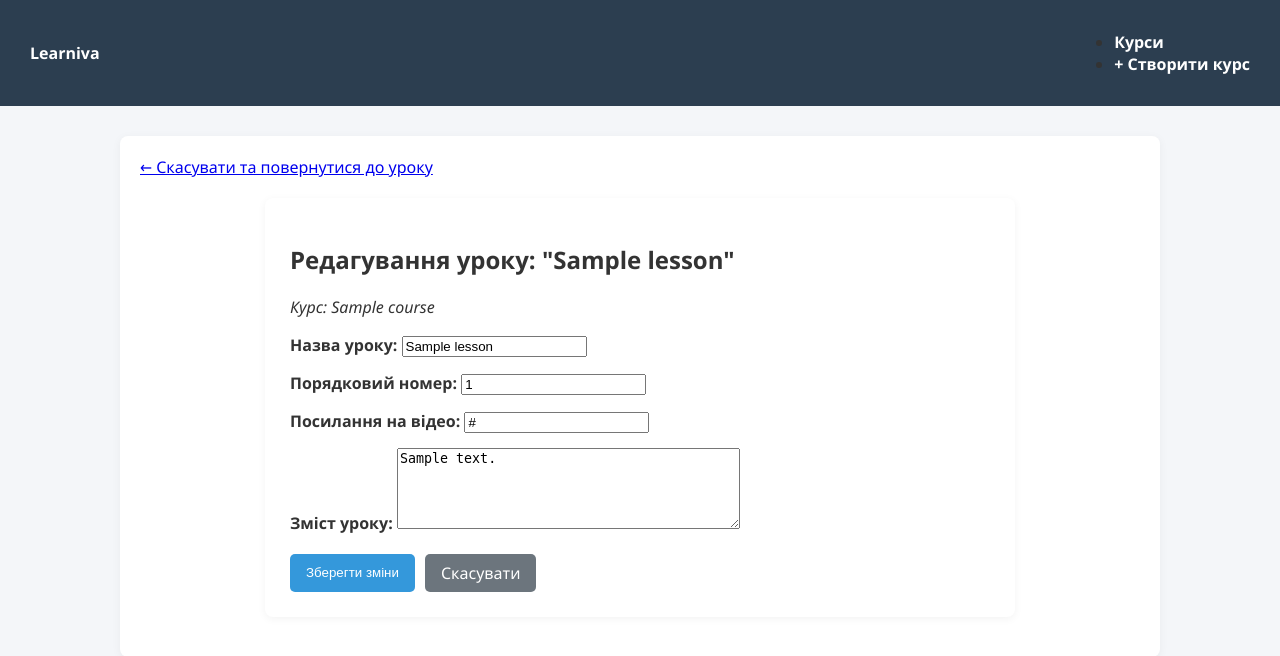
After one commit to SophiaBalog/Learniva, a Django app: page /lessons/1/edit/ in a window 1280 px wide. The commit adds this page. Shown: the top 656 px of the page. Run offline with Django 5.2, Linux system fonts and the light colour scheme; tables that the repository leaves empty hold one stand-in row (values such as "Sample post").

Commit message:
add lesson templates

```diff
--- a/learniva_app/static/learniva_app/style.css
+++ b/learniva_app/static/learniva_app/style.css
@@ -1,64 +1,79 @@
 body {
     font-family: 'Segoe UI', Tahoma, Geneva, Verdana, sans-serif;
-    background-color: #f4f7f6;
+    background-color: #f4f6f9;
+    margin: 0;
+    padding: 0;
     color: #333;
-    margin: 0;
-    padding: 40px;
 }
 
 .container {
-    max-width: 800px;
-    margin: 0 auto;
+    max-width: 1000px;
+    margin: 30px auto;
+    padding: 20px;
     background: #ffffff;
-    padding: 30px;
-    border-radius: 12px;
-    box-shadow: 0 4px 15px rgba(0, 0, 0, 0.05);
+    border-radius: 8px;
+    box-shadow: 0 2px 10px rgba(0, 0, 0, 0.05);
 }
 
-h1 {
-    color: #2c3e50;
-    border-bottom: 2px solid #eef2f5;
-    padding-bottom: 15px;
-    margin-top: 0;
+.navbar {
+    background-color: #2c3e50;
+    padding: 15px 30px;
+    display: flex;
+    justify-content: space-between;
+    align-items: center;
 }
 
-.course-list {
-    list-style: none;
-    padding: 0;
-    margin: 20px 0;
+.navbar a {
+    color: #ffffff;
+    text-decoration: none;
+    font-weight: 600;
+}
+
+.btn {
+    display: inline-block;
+    padding: 8px 16px;
+    background-color: #3498db;
+    color: white;
+    border-radius: 5px;
+    text-decoration: none;
+    border: none;
+    cursor: pointer;
+}
+
+.btn-danger {
+    background-color: #e74c3c;
+    color: white;
+    padding: 8px 16px;
+    border-radius: 5px;
+    text-decoration: none;
+}
+
+.courses-grid {
+    display: grid;
+    grid-template-columns: repeat(auto-fill, minmax(280px, 1fr));
+    gap: 20px;
+    margin-top: 20px;
 }
 
 .course-card {
-    background-color: #f8fafc;
-    border: 1px solid #e2e8f0;
-    border-left: 5px solid #3b82f6;
+    border: 1px solid #e0e0e0;
+    padding: 15px;
     border-radius: 8px;
-    padding: 16px 20px;
-    margin-bottom: 12px;
-    transition: transform 0.2s ease, box-shadow 0.2s ease;
+    background: #fafafa;
 }
 
-.course-card:hover {
-    transform: translateY(-2px);
-    box-shadow: 0 4px 12px rgba(59, 130, 246, 0.15);
+.video-wrapper {
+    position: relative;
+    padding-bottom: 56.25%;
+    height: 0;
+    overflow: hidden;
+    margin: 15px 0;
 }
 
-.course-title {
-    font-size: 1.15rem;
-    color: #1e293b;
-    font-weight: 600;
+.video-wrapper iframe {
+    position: absolute;
+    top: 0;
+    left: 0;
+    width: 100%;
+    height: 100%;
 }
-
-.course-category {
-    font-size: 0.9rem;
-    color: #64748b;
-    margin-top: 4px;
-}
-
-.empty-message {
-    color: #64748b;
-    font-style: italic;
-    background: #f1f5f9;
-    padding: 15px;
-    border-radius: 6px;
-}
--- a/learniva_app/templates/learniva_app/base.html
+++ b/learniva_app/templates/learniva_app/base.html
@@ -7,16 +7,16 @@
     <link rel="stylesheet" href="{% static 'learniva_app/style.css' %}">
 </head>
 <body>
-    <header class="navbar">
+    <nav class="navbar">
         <a href="{% url 'courses_list' %}" class="logo">Learniva</a>
-        <nav>
-            <a href="{% url 'courses_list' %}">Всі курси</a>
-            <a href="{% url 'course_create' %}" class="btn">+ Додати курс</a>
-        </nav>
-    </header>
+        <ul>
+            <li><a href="{% url 'courses_list' %}">Курси</a></li>
+            <li><a href="{% url 'course_create' %}">+ Створити курс</a></li>
+        </ul>
+    </nav>
 
-    <main class="container">
+    <div class="container">
         {% block content %}{% endblock %}
-    </main>
+    </div>
 </body>
 </html>
--- /dev/null
+++ b/learniva_app/templates/learniva_app/edit_lesson.html
@@ -0,0 +1,41 @@
+{% extends 'learniva_app/base.html' %}
+
+{% block title %}Редагувати урок | {{ lesson.title }}{% endblock %}
+
+{% block content %}
+    <a href="{% url 'lesson_detail' lesson.lessons_id %}">&larr; Скасувати та повернутися до уроку</a>
+
+    <div class="form-container" style="max-width: 700px; margin: 20px auto; background: #ffffff; padding: 25px; border-radius: 8px; box-shadow: 0 2px 8px rgba(0,0,0,0.05);">
+        <h2>Редагування уроку: "{{ lesson.title }}"</h2>
+        <p><em>Курс: {{ lesson.courses_course.title }}</em></p>
+
+        <form method="post">
+            {% csrf_token %}
+
+            <div class="form-group" style="margin-bottom: 15px;">
+                <label for="{{ form.title.id_for_label }}"><strong>Назва уроку:</strong></label>
+                {{ form.title }}
+            </div>
+
+            <div class="form-group" style="margin-bottom: 15px;">
+                <label for="{{ form.order_number.id_for_label }}"><strong>Порядковий номер:</strong></label>
+                {{ form.order_number }}
+            </div>
+
+            <div class="form-group" style="margin-bottom: 15px;">
+                <label for="{{ form.video_url.id_for_label }}"><strong>Посилання на відео:</strong></label>
+                {{ form.video_url }}
+            </div>
+
+            <div class="form-group" style="margin-bottom: 20px;">
+                <label for="{{ form.content.id_for_label }}"><strong>Зміст уроку:</strong></label>
+                {{ form.content }}
+            </div>
+
+            <div style="display: flex; gap: 10px;">
+                <button type="submit" class="btn">Зберегти зміни</button>
+                <a href="{% url 'lesson_detail' lesson.lessons_id %}" class="btn-secondary" style="padding: 8px 16px; text-decoration: none; border-radius: 5px; background: #6c757d; color: white;">Скасувати</a>
+            </div>
+        </form>
+    </div>
+{% endblock %}
--- a/learniva_app/urls.py
+++ b/learniva_app/urls.py
@@ -20,4 +20,10 @@ urlpatterns = [
         name='add_lesson',
     ),
     path('tests/<int:test_id>/', views.test_detail, name='test_detail'),
+    path('lessons/<int:lesson_id>/edit/', views.edit_lesson, name='edit_lesson'),
+    path(
+        'lessons/<int:lesson_id>/delete/',
+        views.delete_lesson,
+        name='delete_lesson',
+    ),
 ]
--- a/learniva_app/views.py
+++ b/learniva_app/views.py
@@ -1,108 +1,156 @@
 from django.shortcuts import get_object_or_404, redirect, render
 from .forms import CourseForm, LessonForm
-from .models import Courses, Lessons, Questions, TestResults, Tests, UserCourses
+from .models import Courses, Lessons, Questions, TestResults, Tests, UserCourses, Users
 
 
+# 1. Список усіх курсів
 def courses_list(request):
-  courses = Courses.objects.all().order_by('-create_at')
-  return render(
-      request, 'learniva_app/courses_list.html', {'courses': courses}
-  )
+    courses = Courses.objects.all().order_by('-create_at')
+    return render(
+        request, 'learniva_app/courses_list.html', {'courses': courses}
+    )
 
+
+# 2. Деталі курсу зі списком уроків
 def course_detail(request, course_id):
-  course = get_object_or_404(Courses, course_id=course_id)
-  lessons = Lessons.objects.filter(courses_course=course).order_by(
-      'order_number'
-  )
-  return render(
-      request,
-      'learniva_app/course_detail.html',
-      {'course': course, 'lessons': lessons},
-  )
+    course = get_object_or_404(Courses, course_id=course_id)
+    lessons = Lessons.objects.filter(courses_course=course).order_by('order_number')
+    return render(
+        request,
+        'learniva_app/course_detail.html',
+        {'course': course, 'lessons': lessons},
+    )
 
+
+# 3. Перегляд окремого уроку та пов'язаних тестів
+def lesson_detail(request, lesson_id):
+    lesson = get_object_or_404(Lessons, pk=lesson_id)
+    tests = Tests.objects.filter(lessons_lessons=lesson)
+    return render(
+        request,
+        'learniva_app/lesson_detail.html',
+        {'lesson': lesson, 'tests': tests},
+    )
+
+
+# 4. Проходження тесту та перевірка відповідей
 def test_detail(request, test_id):
-  test = get_object_or_404(Tests, pk=test_id)
-  # Отримуємо всі питання до цього тесту, сортуючи за порядковим номером
-  questions = Questions.objects.filter(tests_test=test).order_by(
-      'order_number'
-  )
+    test = get_object_or_404(Tests, pk=test_id)
+    questions = Questions.objects.filter(tests_test=test).order_by('order_number')
 
-  if request.method == 'POST':
-    score = 0
-    total_questions = questions.count()
-    results_detail = []
+    if request.method == 'POST':
+        score = 0
+        total_questions = questions.count()
+        results_detail = []
 
-    for question in questions:
-      # Отримуємо обрану користувачем відповідь з HTML-форми
-      selected_answer = request.POST.get(f'question_{question.question_id}')
+        for question in questions:
+            selected_answer = request.POST.get(f'question_{question.question_id}')
+            is_correct = selected_answer == question.correct_answer
+            if is_correct:
+                score += 1
 
-      is_correct = selected_answer == question.correct_answer
-      if is_correct:
-        score += 1
+            results_detail.append({
+                'question': question.question_text,
+                'selected': selected_answer,
+                'correct': question.correct_answer,
+                'is_correct': is_correct,
+            })
 
-      results_detail.append({
-          'question': question.question_text,
-          'selected': selected_answer,
-          'correct': question.correct_answer,
-          'is_correct': is_correct,
-      })
+        default_user = Users.objects.first()
+        if default_user:
+            TestResults.objects.create(
+                score=score, users_user=default_user, tests_test=test
+            )
+
+        return render(
+            request,
+            'learniva_app/test_result.html',
+            {
+                'test': test,
+                'score': score,
+                'total_questions': total_questions,
+                'results_detail': results_detail,
+            },
+        )
 
     return render(
         request,
-        'learniva_app/test_result.html',
+        'learniva_app/test_detail.html',
         {
             'test': test,
-            'score': score,
-            'total_questions': total_questions,
-            'results_detail': results_detail,
+            'questions': questions,
         },
     )
 
-  return render(
-      request,
-      'learniva_app/test_detail.html',
-      {
-          'test': test,
-          'questions': questions,
-      },
-  )
 
+# 5. Створення нового курсу
 def course_create(request):
-  if request.method == 'POST':
-    form = CourseForm(request.POST)
-    if form.is_valid():
-      form.save()
-      return redirect('courses_list')
-  else:
-    form = CourseForm()
-  return render(request, 'learniva_app/course_form.html', {'form': form})
+    if request.method == 'POST':
+        form = CourseForm(request.POST)
+        if form.is_valid():
+            form.save()
+            return redirect('courses_list')
+    else:
+        form = CourseForm()
+    return render(request, 'learniva_app/course_form.html', {'form': form})
 
 
 # 6. Видалення курсу
 def course_delete(request, course_id):
-  course = get_object_or_404(Courses, course_id=course_id)
-  if request.method == 'POST':
-    course.delete()
-    return redirect('courses_list')
-  return render(
-      request, 'learniva_app/course_confirm_delete.html', {'course': course}
-  )
+    course = get_object_or_404(Courses, course_id=course_id)
+    if request.method == 'POST':
+        course.delete()
+        return redirect('courses_list')
+    return render(
+        request, 'learniva_app/course_confirm_delete.html', {'course': course}
+    )
 
+
+# 7. Додавання уроку до курсу
 def add_lesson(request, course_id):
-  course = get_object_or_404(Courses, pk=course_id)
+    course = get_object_or_404(Courses, pk=course_id)
 
-  if request.method == 'POST':
-    form = LessonForm(request.POST)
-    if form.is_valid():
-      lesson = form.save(commit=False)
-      lesson.courses_course = course  # Прив'язуємо урок до конкретного курсу
-      lesson.save()
-      return redirect('course_detail', course_id=course.course_id)
-  else:
-    form = LessonForm()
+    if request.method == 'POST':
+        form = LessonForm(request.POST)
+        if form.is_valid():
+            lesson = form.save(commit=False)
+            lesson.courses_course = course
+            lesson.save()
+            return redirect('course_detail', course_id=course.course_id)
+    else:
+        form = LessonForm()
 
-  return render(
-      request,
-      'learniva_app/add_lesson.html',
-      {'form': form, 'course': course},
-  )
+    return render(
+        request,
+        'learniva_app/add_lesson.html',
+        {'form': form, 'course': course},
+    )
+
+
+# 8. Редагування уроку
+def edit_lesson(request, lesson_id):
+    lesson = get_object_or_404(Lessons, pk=lesson_id)
+    if request.method == 'POST':
+        form = LessonForm(request.POST, instance=lesson)
+        if form.is_valid():
+            form.save()
+            return redirect('lesson_detail', lesson_id=lesson.lessons_id)
+    else:
+        form = LessonForm(instance=lesson)
+    return render(
+        request,
+        'learniva_app/edit_lesson.html',
+        {'form': form, 'lesson': lesson},
+    )
+
+
+# 9. Видалення уроку
+def delete_lesson(request, lesson_id):
+    lesson = get_object_or_404(Lessons, pk=lesson_id)
+    course_id = lesson.courses_course.course_id
+    if request.method == 'POST':
+        lesson.delete()
+        return redirect('course_detail', course_id=course_id)
+    return render(
+        request, 'learniva_app/delete_lesson.html', {'lesson': lesson}
+    )
```
Also changed, not shown: learniva_app/templates/learniva_app/delete_lesson.html (added, +25 -0 lines), learniva_app/templates/learniva_app/lesson_detail.html (+23 -12 lines).
